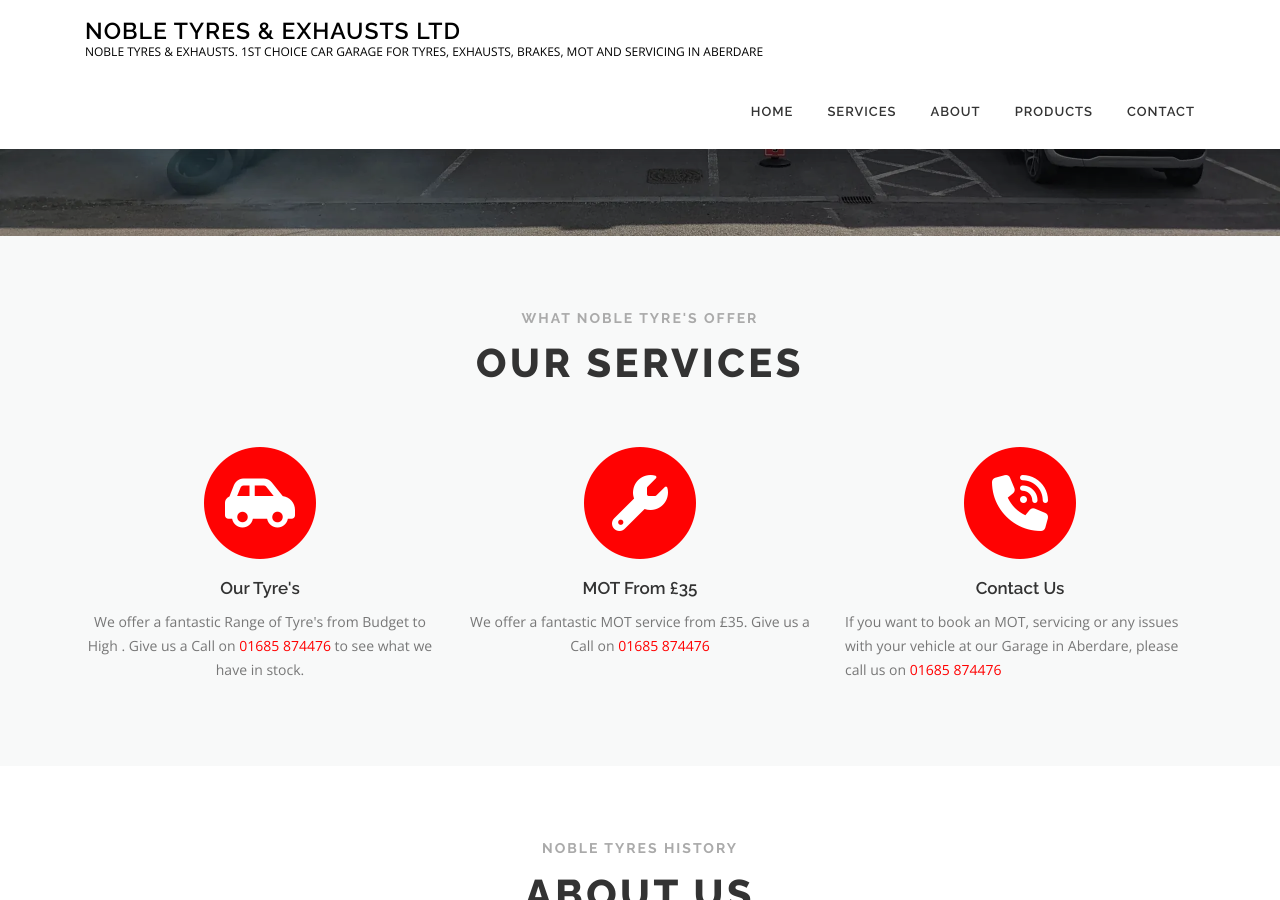
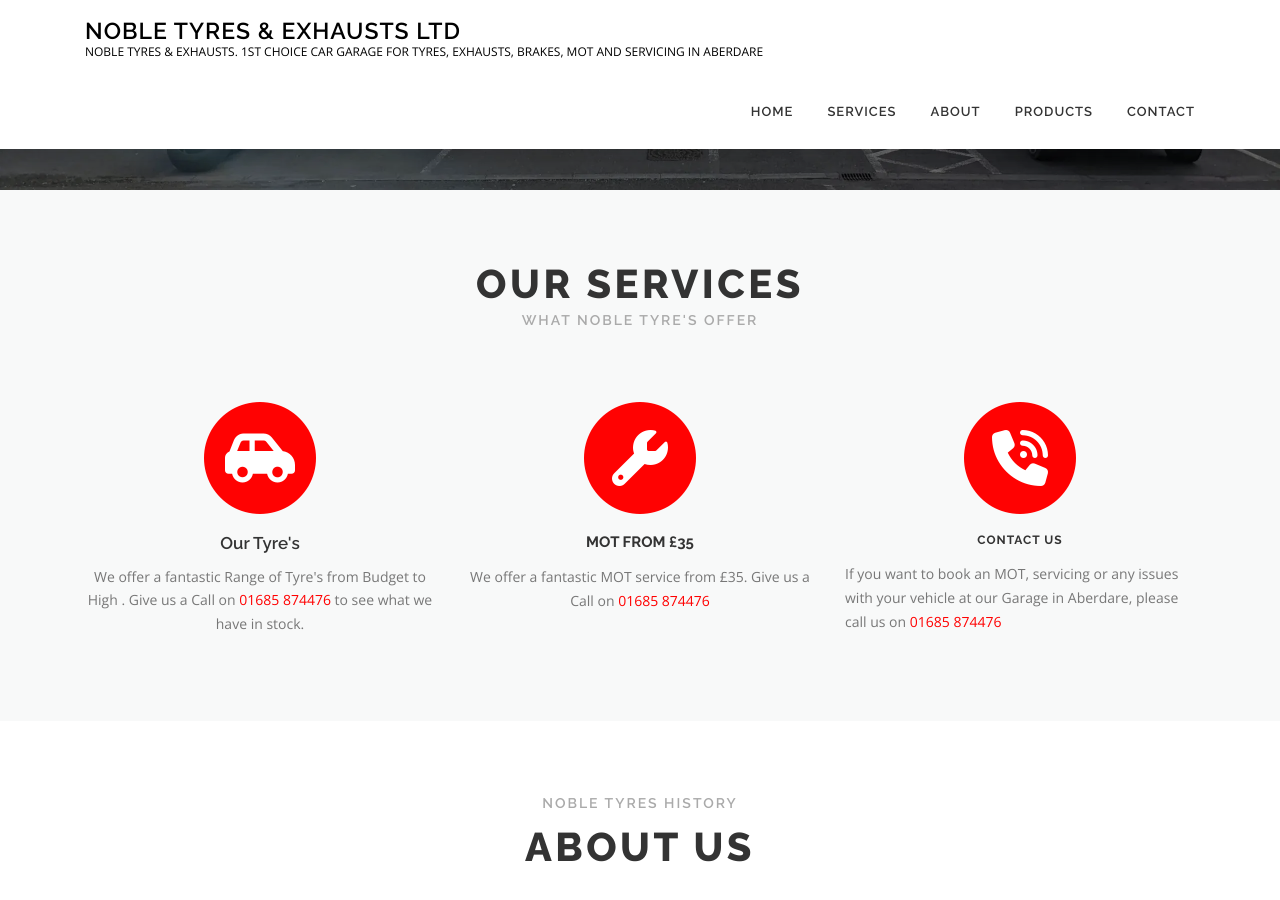
Before and after one commit to darthvader666uk/nobletyres.com, a Jekyll site: the page built from index.html, in a window 1280 px wide and 900 px high, scrolled down 501 px. Built offline with Jekyll 4.4.1, drawn with Linux system fonts in a browser that asks for light colours; nearby versions of some CDN libraries.

Commit message:
Corred headings

```diff
--- a/index.html
+++ b/index.html
@@ -14,9 +14,9 @@
           </div>
           <div class="container" style="&quot;padding-top:" 10%; padding-bottom: 10%;&quot;>
             <div class="hero__content hero-content-style1">
-              <h2 class="hero-large-text">
+              <h1 class="hero-large-text">
                 <span class="js-rotating">Noble Tyre's &amp; exhausts | 1st choice for tyres | 1st choice for exhausts | 1st choice for Brakes | 1st choice for MOT | 1st choice for Servicing | 1st choice for Mobile Tyre Fitting | no.1 garage in aberdare </span>
-              </h2>
+              </h1>
               <div class="hero-small-text">
                 <p>We are a friendly, family-run Garage that service the local area and the surroundings of Aberdare. We offer a range of Quality Tyres, servicing, brakes, repairs and MOT&#8217;s and to ensure that the customers we offer a great service.</p>
               </div>
@@ -32,8 +32,8 @@
           <section id="services" class="section-features section-padding section-meta onepage-section">
             <div class="container">
               <div class="section-title-area">
-                <h5 class="section-subtitle">What Noble Tyre&#039;s Offer</h5>
                 <h2 class="section-title">Our Services</h2>
+                <h3 class="section-subtitle">What Noble Tyre&#039;s Offer</h5>
               </div>
               <div class="section-content">
                 <div class="row">
@@ -56,7 +56,7 @@
                         <i class="feature-icon fa fa fa-wrench fa-stack-1x"></i>
                       </span>
                     </div>
-                    <h4>MOT From £35</h4>
+                    <h5>MOT From £35</h4>
                     <div class="feature-item-content">
                       <p>We offer a fantastic MOT service from £35. Give us a Call on <a href="tel:01685 874476" data-mce-href="tel:01685 874476">01685 874476</a></p>
                     </div>
@@ -68,7 +68,7 @@
                         <i class="feature-icon fa fa fa-volume-control-phone fa-stack-1x"></i>
                       </span>
                     </div>
-                    <h4>Contact Us</h4>
+                    <h6>Contact Us</h4>
                     <div class="feature-item-content">
                       <p data-mce-style="text-align: left;" style="text-align: left">If you want to book an MOT, servicing or any issues with your vehicle at our Garage in Aberdare, please call us on <a href="tel:01685 874476" data-mce-href="tel:01685 874476">01685 874476</a>
                         <br data-mce-bogus="1">
@@ -82,8 +82,8 @@
           <section id="about" class="section-about section-padding onepage-section">
             <div class="container">
               <div class="section-title-area">
-                <h5 class="section-subtitle">Noble tyres history</h5>
-                <h2 class="section-title">About Us</h2>
+                <h2 class="section-subtitle">Noble tyres history</h5>
+                <h3 class="section-title">About Us</h2>
                 <div class="section-desc">
                   <p>Situated in Aberaman, Aberdare Noble Tyre’s Garage is run by the owner Andrew and his brother Michael and father Les. Noble Tyre’s has been providing a quality service to our customers over the past few years that offer great service great prices and quality workmanship. We are all IMI motor members with ATA approved technicians working on your vehicles.</p>
                 </div>
@@ -93,13 +93,13 @@
                   <div class="about-image">
                     <img src="./images/noble-tyres-and-exhaust-front-garage-aberaman-aberdare.webp" class="attachment-onepress-medium size-onepress-medium wp-post-image" alt="noble tyres" decoding="async" fetchpriority="high" srcset="./images/noble-tyres-and-exhaust-front-garage-aberaman-aberdare.webp 640w, ./images/noble-tyres-and-exhaust-front-garage-aberaman-aberdare.webp 480w" sizes="(max-width: 640px) 100vw, 640px" alt="NOBLE TYRES & EXHAUSTS. 1ST CHOICE CAR GARAGE FOR TYRES, EXHAUSTS, BRAKES, MOT AND SERVICING IN ABERDARE"/>
                   </div>
-                  <h3>Our Garage</h3>
+                  <h4>Our Garage</h3>
                 </div>
                 <div class="col-lg-6 col-sm-6  wow slideInUp">
                   <div class="about-image">
                     <img src="./images/noble-tyres-and-exhaust-inside-garage-aberaman-aberdare.webp.webp" class="attachment-onepress-medium size-onepress-medium wp-post-image" alt decoding="async" srcset="./images/noble-tyres-and-exhaust-inside-garage-aberaman-aberdare.webp.webp 3264w, ./images/noble-tyres-and-exhaust-inside-garage-aberaman-aberdare.webp.webp 300w, ./images/noble-tyres-and-exhaust-inside-garage-aberaman-aberdare.webp.webp 1024w" sizes="(max-width: 533px) 100vw, 533px" />
                   </div>
-                  <h3>Inside Our Garage</h3>
+                  <h5>Inside Our Garage</h3>
                 </div>
               </div>
             </div>
@@ -107,8 +107,8 @@
           <section id="products" class="section-services section-padding section-meta onepage-section">
             <div class="container">
               <div class="section-title-area">
-                <h5 class="section-subtitle">Wide range of products on offer</h5>
-                <h2 class="section-title">Our Products</h2>
+                <h2 class="section-subtitle">Wide range of products on offer</h5>
+                <h3 class="section-title">Our Products</h2>
               </div>
               <div class="row">
                 <div class="col-sm-6 col-lg-6 wow slideInUp">
@@ -128,7 +128,7 @@
                       <img src="./images/002-wheel-2.webp" alt>
                     </div>
                     <div class="service-content">
-                      <h4 class="service-title">TPMS</h4>
+                      <h5 class="service-title">TPMS</h4>
                       <p>A tire-pressure monitoring system (TPMS) is an electronic system designed to monitor the air pressure inside the pneumatic tires on various types of vehicles.</p>
                     </div>
                   </div>
@@ -139,7 +139,7 @@
                       <img src="./images/019-woofer.webp" alt>
                     </div>
                     <div class="service-content">
-                      <h4 class="service-title">Clutch</h4>
+                      <h6 class="service-title">Clutch</h4>
                       <p>Sticking or binding in the pedal linkage, cable, cross shaft, or pivot ball are common causes of clutch failure. Sometimes a blockage or worn seals in the hydraulic system can &#8230;</p>
                     </div>
                   </div>
@@ -150,7 +150,7 @@
                       <img src="./images/030-motor.webp" alt>
                     </div>
                     <div class="service-content">
-                      <h4 class="service-title">Diagnostic</h4>
+                      <h7 class="service-title">Diagnostic</h4>
                       <p>We can perform various car diagnostic on issues such as engine light on, service recalls, abs faults and much more</p>
                     </div>
                   </div>
@@ -161,7 +161,7 @@
                       <img src="./images/011-mechanic.webp" alt>
                     </div>
                     <div class="service-content">
-                      <h4 class="service-title">Servicing &#038; Repairs</h4>
+                      <h8 class="service-title">Servicing &#038; Repairs</h4>
                       <p>We offer a range of servicing from basic to major service as regular maintenance is necessary. We can service you’re vehicle’s under manufacturing warranties. Servicing usually occurs around 10,000 miles &#8230;</p>
                     </div>
                   </div>
@@ -172,7 +172,7 @@
                       <img src="./images/028-breaks.webp" alt>
                     </div>
                     <div class="service-content">
-                      <h4 class="service-title">Brakes</h4>
+                      <h9 class="service-title">Brakes</h4>
                       <p>If the lining is down to the thickness of the steel backing plate, the pads should be replaced. To check disc brakes, follow these steps: Jack up your vehicle and &#8230;</p>
                     </div>
                   </div>
@@ -183,8 +183,8 @@
           <section id="contact" class="section-contact section-padding  section-meta onepage-section">
             <div class="container">
               <div class="section-title-area">
-                <h5 class="section-subtitle">Call us for any questions on your vehicle</h5>
-                <h2 class="section-title">Get in touch</h2>
+                <h2 class="section-subtitle">Call us for any questions on your vehicle</h5>
+                <h3 class="section-title">Get in touch</h2>
               </div>
               <div class="row">
                 <div class="col-sm-6 wow slideInUp">
@@ -194,7 +194,7 @@
                   <br>
                   <br>
                   <div class="address-box">
-                    <h3>Noble Tyres &amp; Exhaust LTD</h3>
+                    <h5>Noble Tyres &amp; Exhaust LTD</h3>
                     <div class="address-contact">
                       <span class="fa-stack">
                         <i class="fa fa-circle fa-stack-2x"></i>
```
